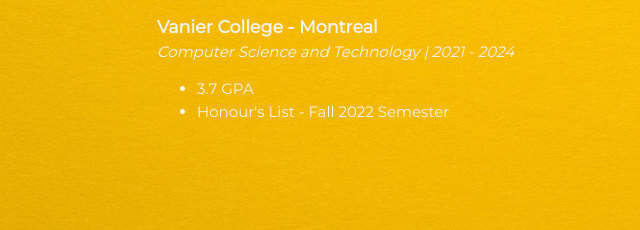
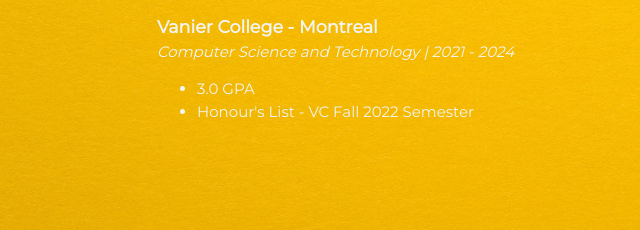
Before and after one commit to SlayemS/My-2023-Resume-in-Html-and-CSS, a plain HTML site: page index.html in a window 1280 px wide. Shown: the part 2762-2992 px from the top of the page, 83-723 px from the left. Drawn offline with Linux system fonts and the light colour scheme.

Commit message:
Update index.html

```diff
--- a/index.html
+++ b/index.html
@@ -109,8 +109,8 @@
             <h3>Vanier College - Montreal</h3>
             <p>Computer Science and Technology | 2021 - 2024</p>
             <ul>
-              <li>3.7 GPA</li>
-              <li>Honour's List - Fall 2022 Semester</li>
+              <li>3.0 GPA</li>
+              <li>Honour's List - VC Fall 2022 Semester</li>
             </ul>
           </section>
           <!-- End of School block. -->
```
